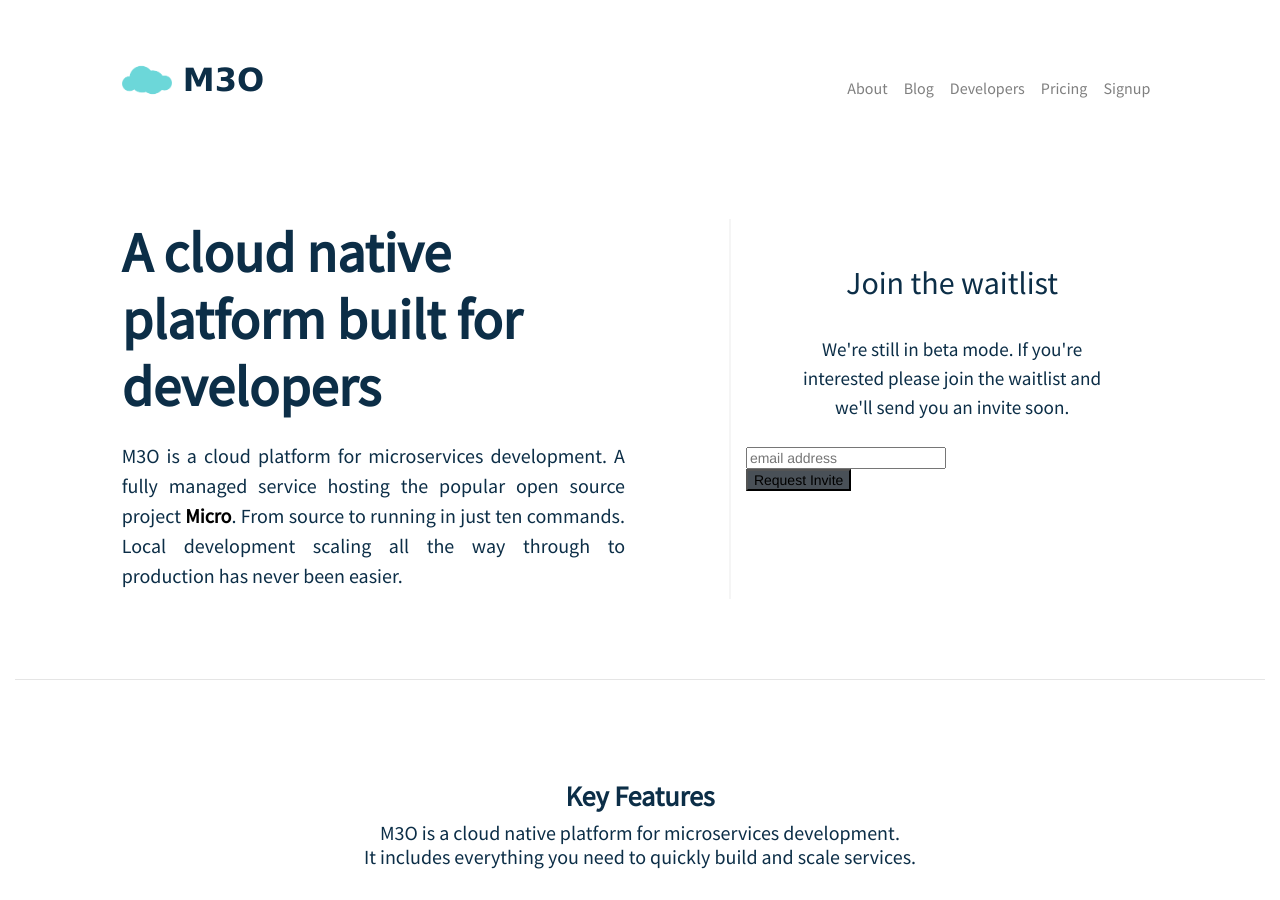
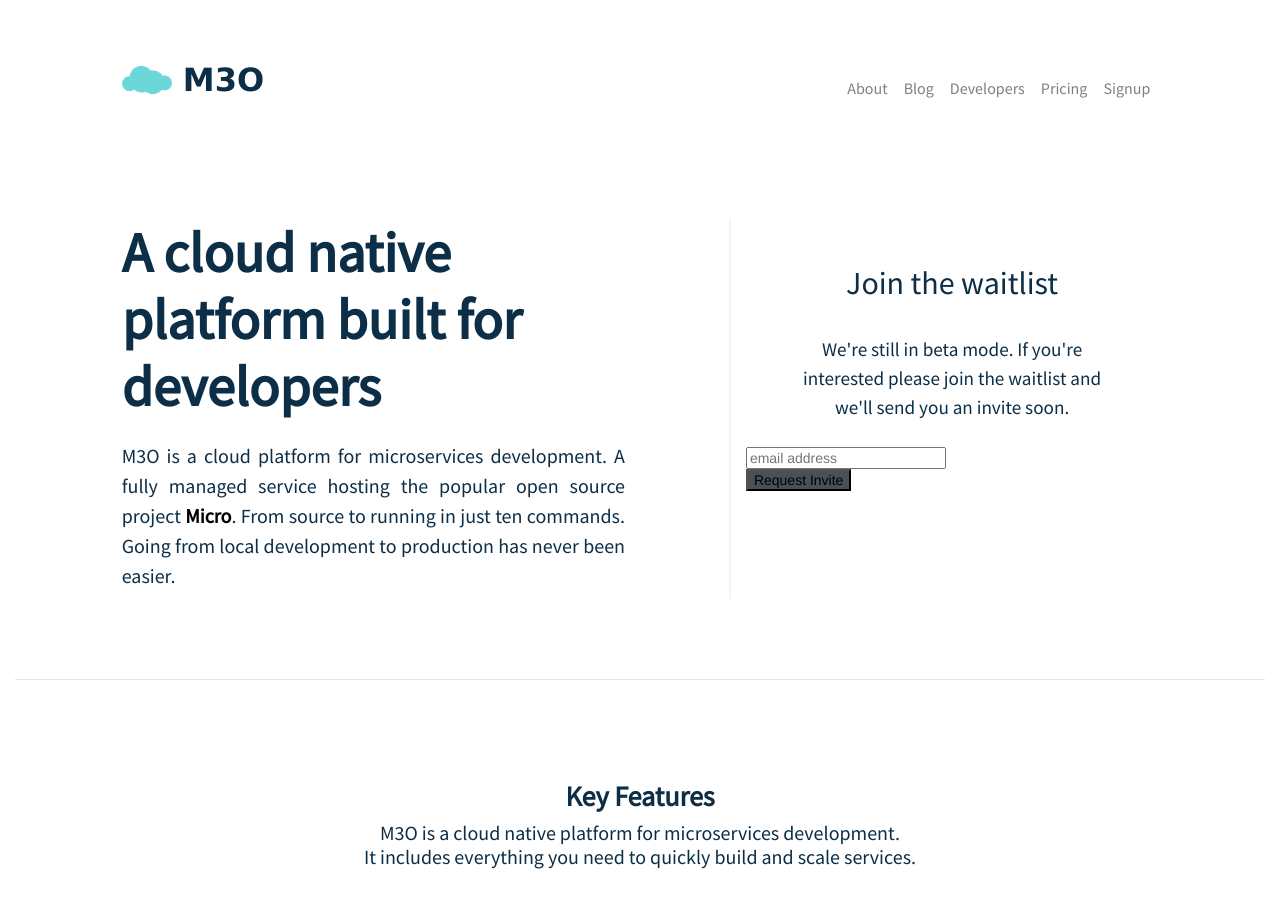
Before and after one commit to micro-community/go-micro-v2-doc, a Jekyll site: the page built from index.html, in a window 1280 px wide and 900 px high. Built offline with Jekyll 4.4.1, drawn with Linux system fonts in a browser that asks for light colours; nearby versions of some CDN libraries; comment, search, counter and statistics services are not loaded.

Commit message:
update index

```diff
--- a/index.html
+++ b/index.html
@@ -58,7 +58,7 @@
 		A fully managed service hosting the popular open source
 		project <a href="https://github.com/micro/micro" style="color: black;"><b>Micro</b></a>.
 		From source to running in just ten commands.
-		Local development scaling all the way through to production has never been easier.
+		Going from local development to production has never been easier.
               </h5>
             </div>
             <div
```
